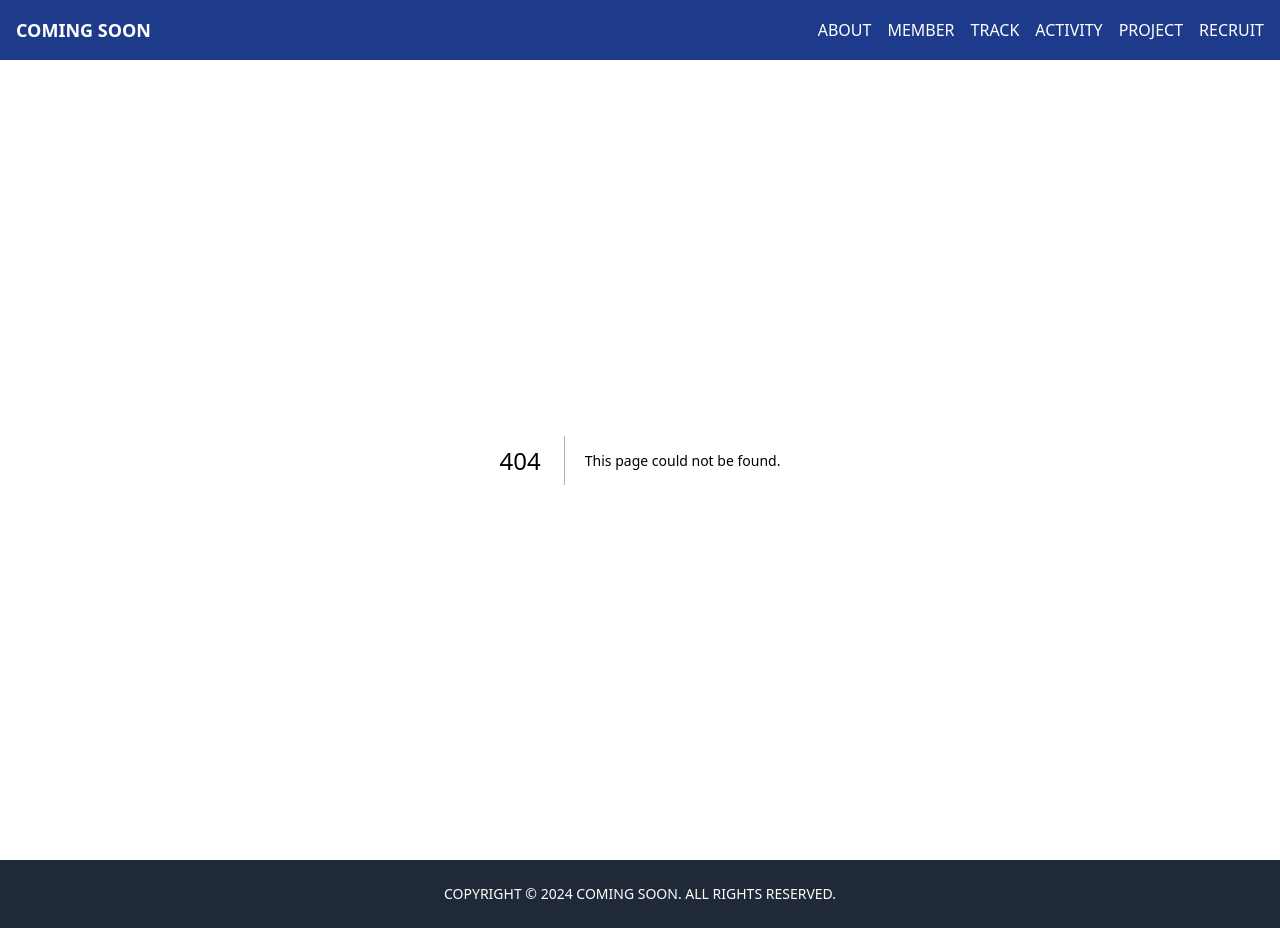
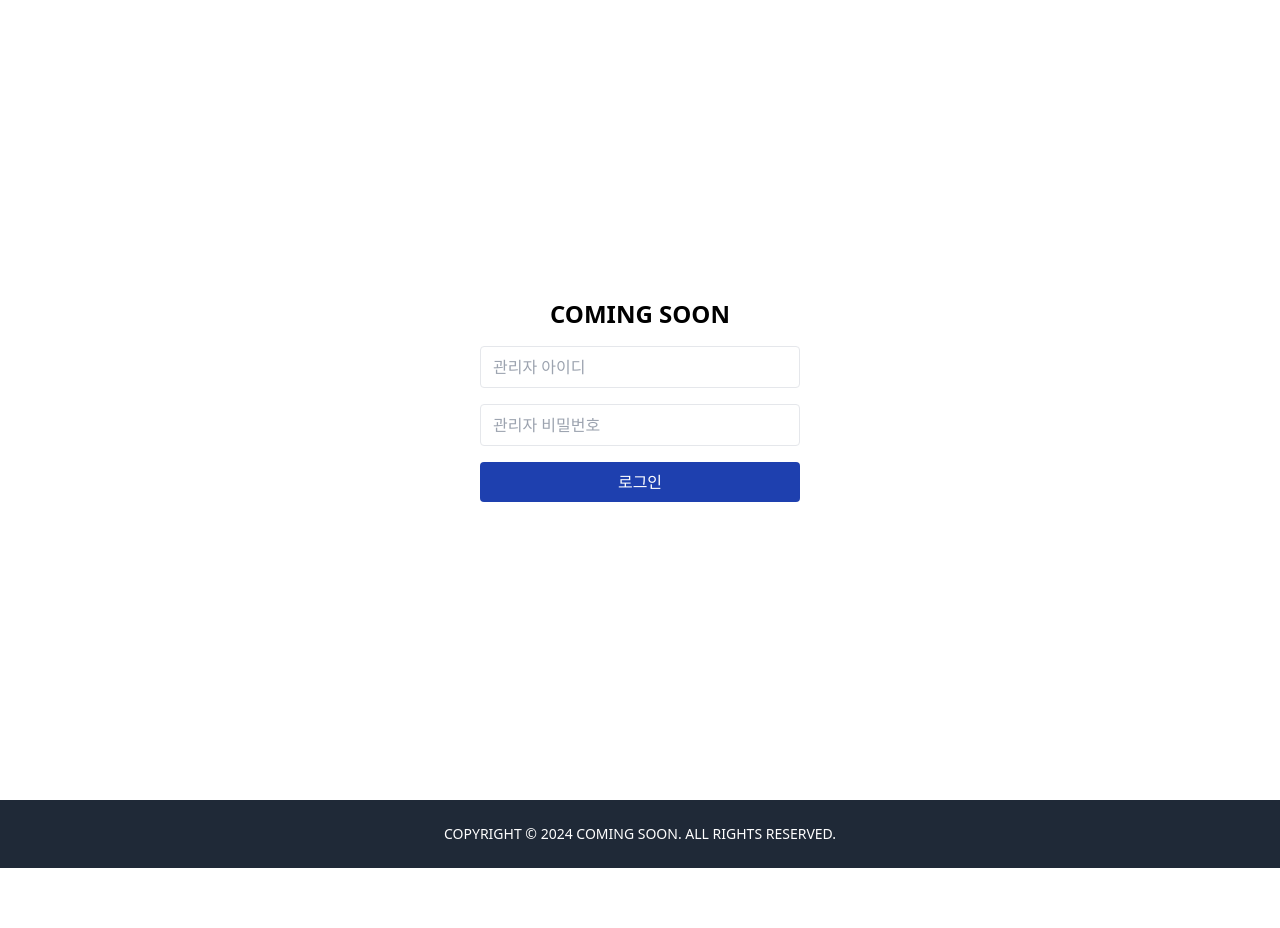
Before and after one commit to COMING-SOON-SCH/coming-soon, a Next.js app: page /admin/login in a window 1280 px wide. Before the commit this address had no page. After the commit the page ends 868 px from the top, so only its background shows below. Built offline with nearby package versions, Linux system fonts and the light colour scheme.

Commit message:
feat: 관리자 로그인 페이지 추가

```diff
--- a/pages/_app.tsx
+++ b/pages/_app.tsx
@@ -1,12 +1,18 @@
 import Footer from "@/components/Footer";
 import Navbar from "@/components/Navbar";
+import { useRouter } from "next/router";
 import "@/styles/globals.css";
 import type { AppProps } from "next/app";
 
 export default function App({ Component, pageProps }: AppProps) {
+  const router = useRouter();
+
+  // 현재 경로가 /admin으로 시작하면 Navbar를 렌더링하지 않음
+  const renderNavbar = !router.pathname.startsWith("/admin");
+
   return (
     <>
-      <Navbar />
+      {renderNavbar && <Navbar />}
       <main>
         <Component {...pageProps} />
       </main>
--- /dev/null
+++ b/pages/admin/login.tsx
@@ -0,0 +1,53 @@
+import React, { useState } from "react";
+
+const AdminLogin: React.FC = () => {
+  const [email, setEmail] = useState("");
+  const [password, setPassword] = useState("");
+
+  const handleEmailChange = (e: React.ChangeEvent<HTMLInputElement>) => {
+    setEmail(e.target.value);
+  };
+
+  const handlePasswordChange = (e: React.ChangeEvent<HTMLInputElement>) => {
+    setPassword(e.target.value);
+  };
+
+  const handleLogin = () => {
+    console.log("id:", email);
+    console.log("Password:", password);
+  };
+
+  return (
+    <div className="flex justify-center items-center h-screen ">
+      <div className="w-96 p-8 rounded">
+        <h2 className="text-2xl font-bold mb-4 text-center">COMING SOON</h2>
+        <div className="mb-4">
+          <input
+            type="email"
+            className="w-full px-3 py-2 border rounded focus:outline-none focus:border-blue-500"
+            placeholder="관리자 아이디"
+            value={email}
+            onChange={handleEmailChange}
+          />
+        </div>
+        <div className="mb-4">
+          <input
+            type="password"
+            className="w-full px-3 py-2 border rounded focus:outline-none focus:border-blue-500"
+            placeholder="관리자 비밀번호"
+            value={password}
+            onChange={handlePasswordChange}
+          />
+        </div>
+        <button
+          className="w-full bg-blue-800 text-white py-2 px-4 rounded hover:bg-blue-600 focus:outline-none focus:bg-blue-600"
+          onClick={handleLogin}
+        >
+          로그인
+        </button>
+      </div>
+    </div>
+  );
+};
+
+export default AdminLogin;
```
